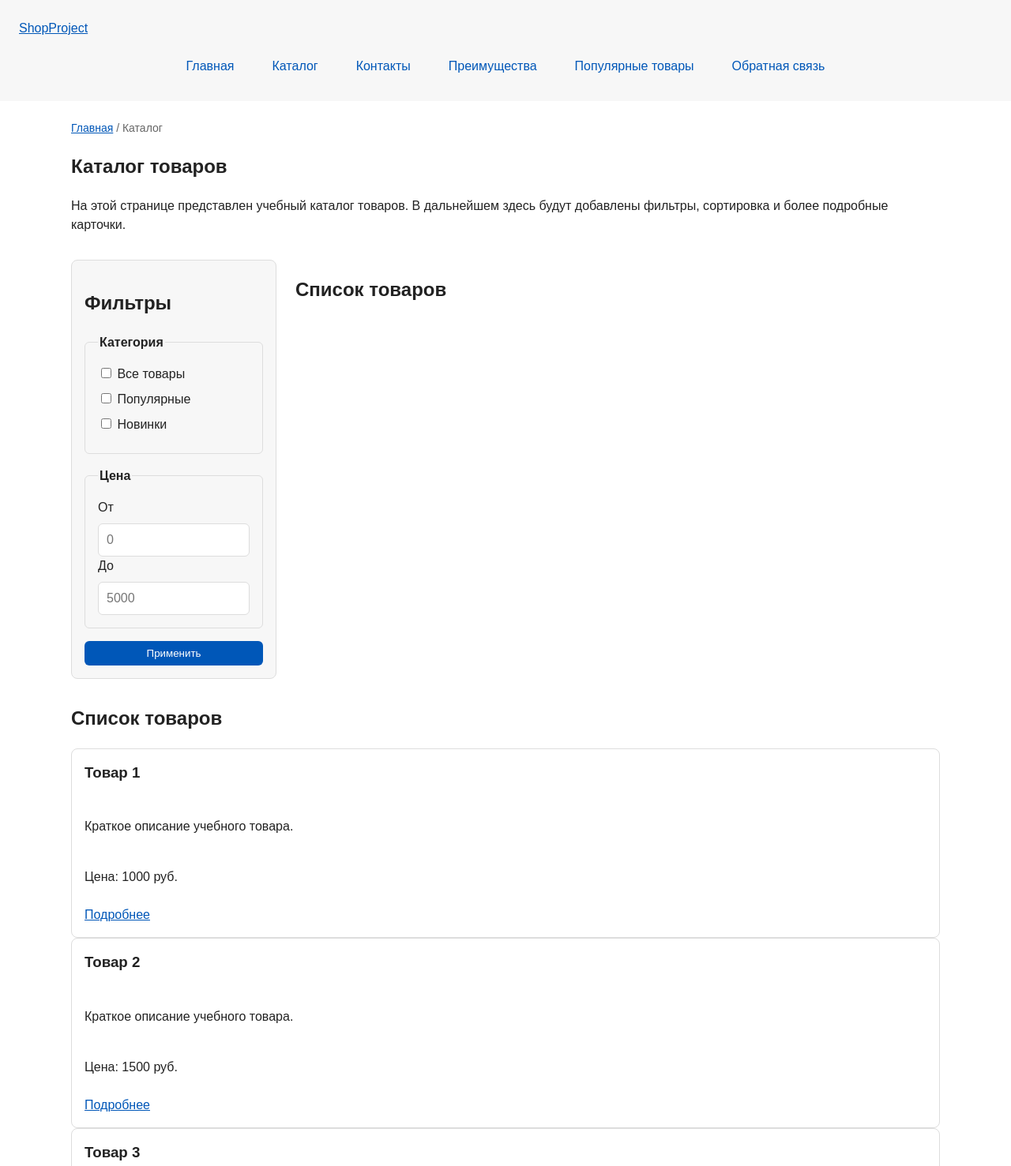
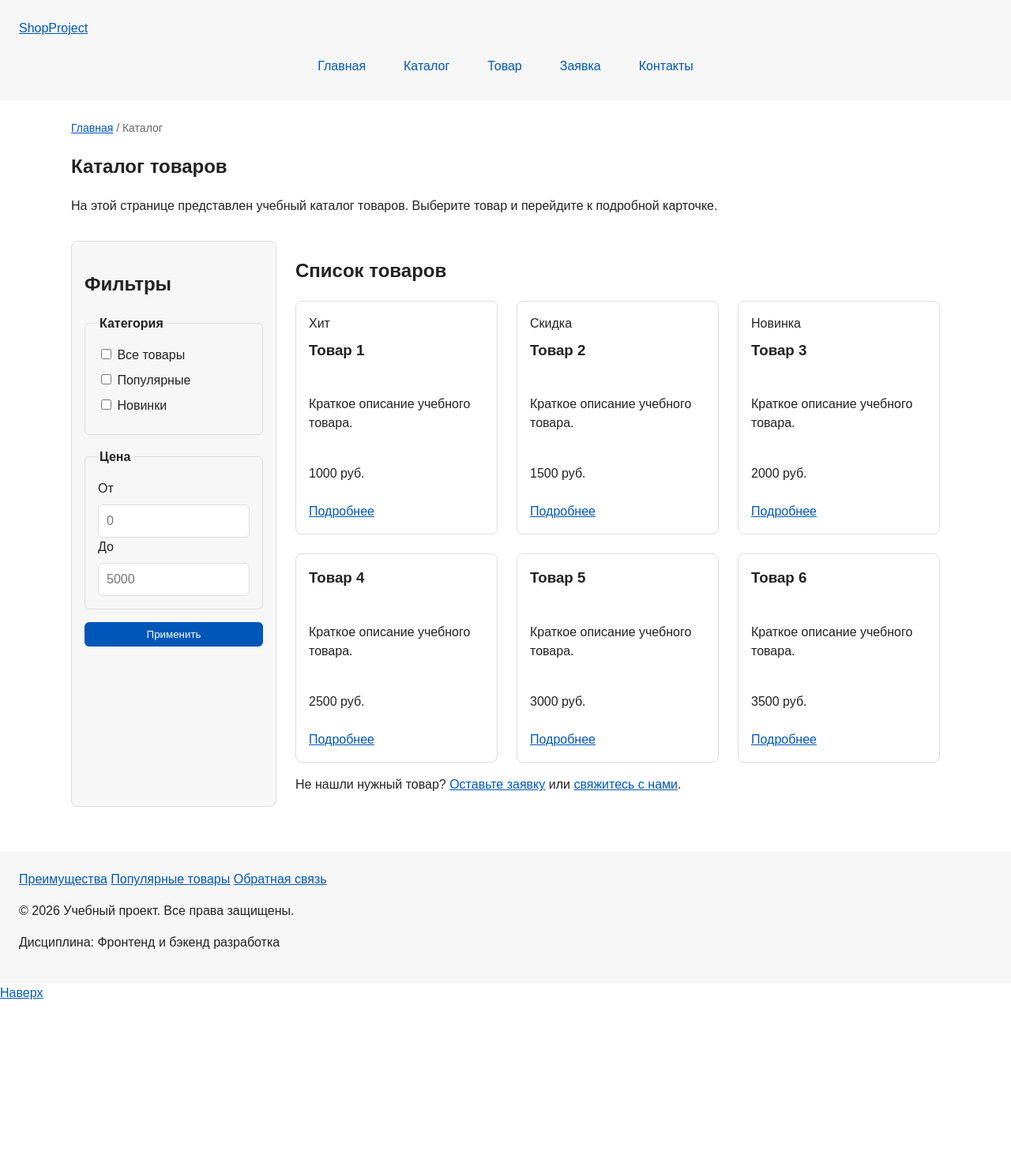
Before and after one commit to Altikk/kr1-html-css-shop, a plain HTML site: page catalog.html in a window 1280 px wide. Shown: the top 1477 px of the page at 79% size. After the commit the page ends 1270 px from the top, so only its background shows below. Drawn offline with Linux system fonts and the light colour scheme.

Commit message:
feat: add product cards to catalog

```diff
--- a/catalog.html
+++ b/catalog.html
@@ -7,23 +7,21 @@
   <title>Каталог товаров — Учебный интернет-магазин</title>
   <link rel="stylesheet" href="css/style.css">
   <meta property="og:type" content="website">
-    <meta property="og:title" content="Учебный интернет-магазин">
+  <meta property="og:title" content="Каталог товаров — Учебный интернет-магазин">
   <meta property="og:description" content="Учебный frontend-проект интернет-магазина.">
-    <meta property="og:image" content="https://username.github.io/kr1-html-css-shop/images/preview.jpg">
 </head>
-<body>
+<body id="top">
   <header>
     <div class="site-header">
-      <a class="site-logo" href="index.html">ShopProject</a>
+      <a class="site-header__logo" href="index.html">ShopProject</a>
 
       <nav class="site-nav" aria-label="Основная навигация">
         <ul class="site-nav__list">
-          <li><a href="index.html">Главная</a></li>
-          <li><a href="catalog.html">Каталог</a></li>
-          <li><a href="contacts.html">Контакты</a></li>
-          <li><a href="index.html#advantages">Преимущества</a></li>
-          <li><a href="index.html#popular">Популярные товары</a></li>
-          <li><a href="index.html#contacts">Обратная связь</a></li>
+          <li class="site-nav__item"><a class="site-nav__link" href="index.html">Главная</a></li>
+          <li class="site-nav__item"><a class="site-nav__link site-nav__link--active" href="catalog.html">Каталог</a></li>
+          <li class="site-nav__item"><a class="site-nav__link" href="product.html">Товар</a></li>
+          <li class="site-nav__item"><a class="site-nav__link" href="order.html">Заявка</a></li>
+          <li class="site-nav__item"><a class="site-nav__link" href="contacts.html">Контакты</a></li>
         </ul>
       </nav>
     </div>
@@ -39,8 +37,7 @@
       <h1>Каталог товаров</h1>
       <p>
         На этой странице представлен учебный каталог товаров.
-        В дальнейшем здесь будут добавлены фильтры, сортировка и более
-        подробные карточки.
+        Выберите товар и перейдите к подробной карточке.
       </p>
     </section>
 
@@ -86,40 +83,70 @@
         <h2>Список товаров</h2>
 
         <div class="products-grid">
-      <!-- Карточки товаров -->
-    </div>
-  </section>
-    </section>
+          <article class="product-card">
+            <span class="product-card__badge">Хит</span>
+            <h3 class="product-card__title">Товар 1</h3>
+            <p class="product-card__description">Краткое описание учебного товара.</p>
+            <p class="product-card__price">1000 руб.</p>
+            <a class="button product-card__button" href="product.html">Подробнее</a>
+          </article>
 
-    <section class="section">
-      <h2>Список товаров</h2>
-
-      <article class="product-card">
-        <h3>Товар 1</h3>
-        <p>Краткое описание учебного товара.</p>
-        <p>Цена: 1000 руб.</p>
-        <a class="button" href="index.html#popular">Подробнее</a>
+          <article class="product-card product-card--discount">
+            <span class="product-card__badge">Скидка</span>
+            <h3 class="product-card__title">Товар 2</h3>
+            <p class="product-card__description">Краткое описание учебного товара.</p>
+            <p class="product-card__price">1500 руб.</p>
+            <a class="button product-card__button" href="product.html">Подробнее</a>
           </article>
 
           <article class="product-card">
-        <h3>Товар 2</h3>
-        <p>Краткое описание учебного товара.</p>
-        <p>Цена: 1500 руб.</p>
-        <a class="button" href="index.html#popular">Подробнее</a>
+            <span class="product-card__badge">Новинка</span>
+            <h3 class="product-card__title">Товар 3</h3>
+            <p class="product-card__description">Краткое описание учебного товара.</p>
+            <p class="product-card__price">2000 руб.</p>
+            <a class="button product-card__button" href="product.html">Подробнее</a>
           </article>
 
           <article class="product-card">
-        <h3>Товар 3</h3>
-        <p>Краткое описание учебного товара.</p>
-        <p>Цена: 2000 руб.</p>
-        <a class="button" href="index.html#popular">Подробнее</a>
+            <h3 class="product-card__title">Товар 4</h3>
+            <p class="product-card__description">Краткое описание учебного товара.</p>
+            <p class="product-card__price">2500 руб.</p>
+            <a class="button product-card__button" href="product.html">Подробнее</a>
           </article>
+
+          <article class="product-card">
+            <h3 class="product-card__title">Товар 5</h3>
+            <p class="product-card__description">Краткое описание учебного товара.</p>
+            <p class="product-card__price">3000 руб.</p>
+            <a class="button product-card__button" href="product.html">Подробнее</a>
+          </article>
+
+          <article class="product-card">
+            <h3 class="product-card__title">Товар 6</h3>
+            <p class="product-card__description">Краткое описание учебного товара.</p>
+            <p class="product-card__price">3500 руб.</p>
+            <a class="button product-card__button" href="product.html">Подробнее</a>
+          </article>
+        </div>
+
+        <p>
+          Не нашли нужный товар? <a href="order.html">Оставьте заявку</a>
+          или <a href="contacts.html">свяжитесь с нами</a>.
+        </p>
+      </section>
     </section>
   </main>
 
   <footer>
+    <nav class="footer-nav" aria-label="Быстрые ссылки">
+      <a href="index.html#advantages">Преимущества</a>
+      <a href="index.html#popular">Популярные товары</a>
+      <a href="contacts.html#feedback">Обратная связь</a>
+    </nav>
     <p>&copy; 2026 Учебный проект. Все права защищены.</p>
     <p>Дисциплина: Фронтенд и бэкенд разработка</p>
   </footer>
+
+  <a class="back-to-top" href="#top">Наверх</a>
 </body>
 </html>
```
Lines whose indentation alone changed are shown as unchanged.
